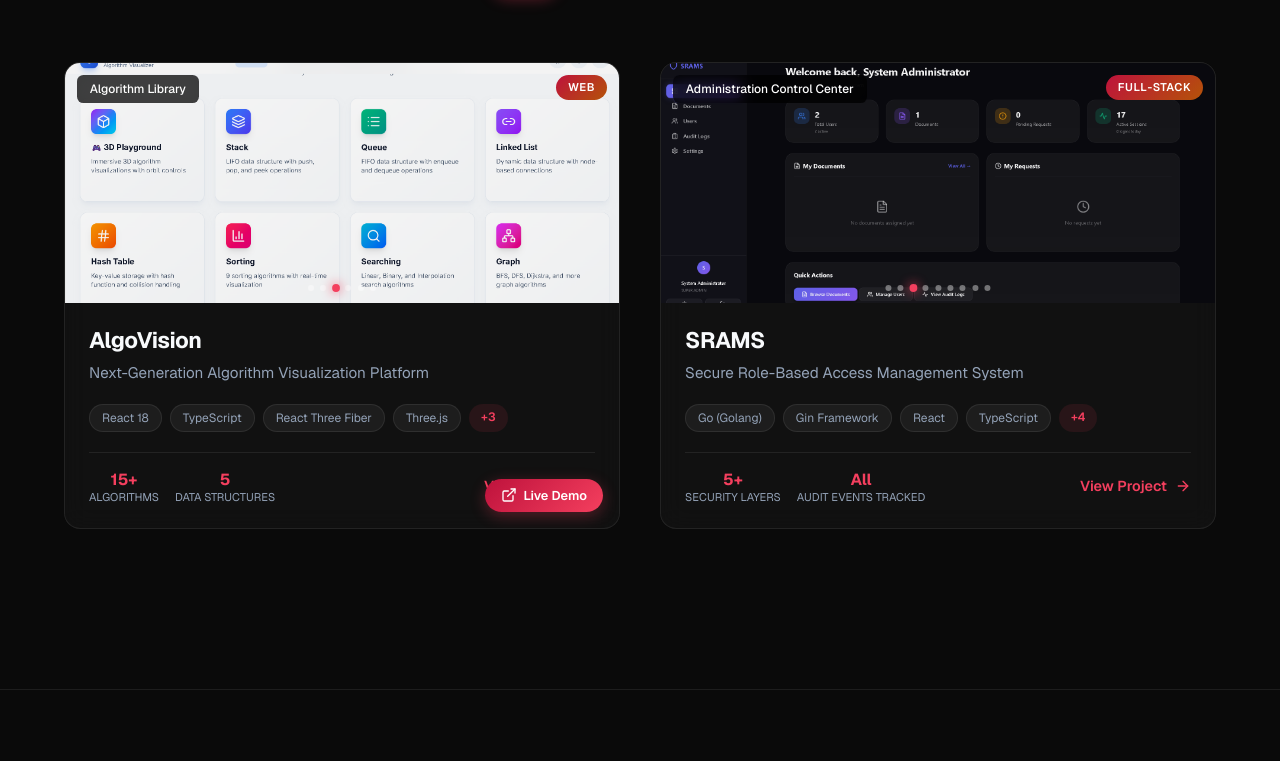
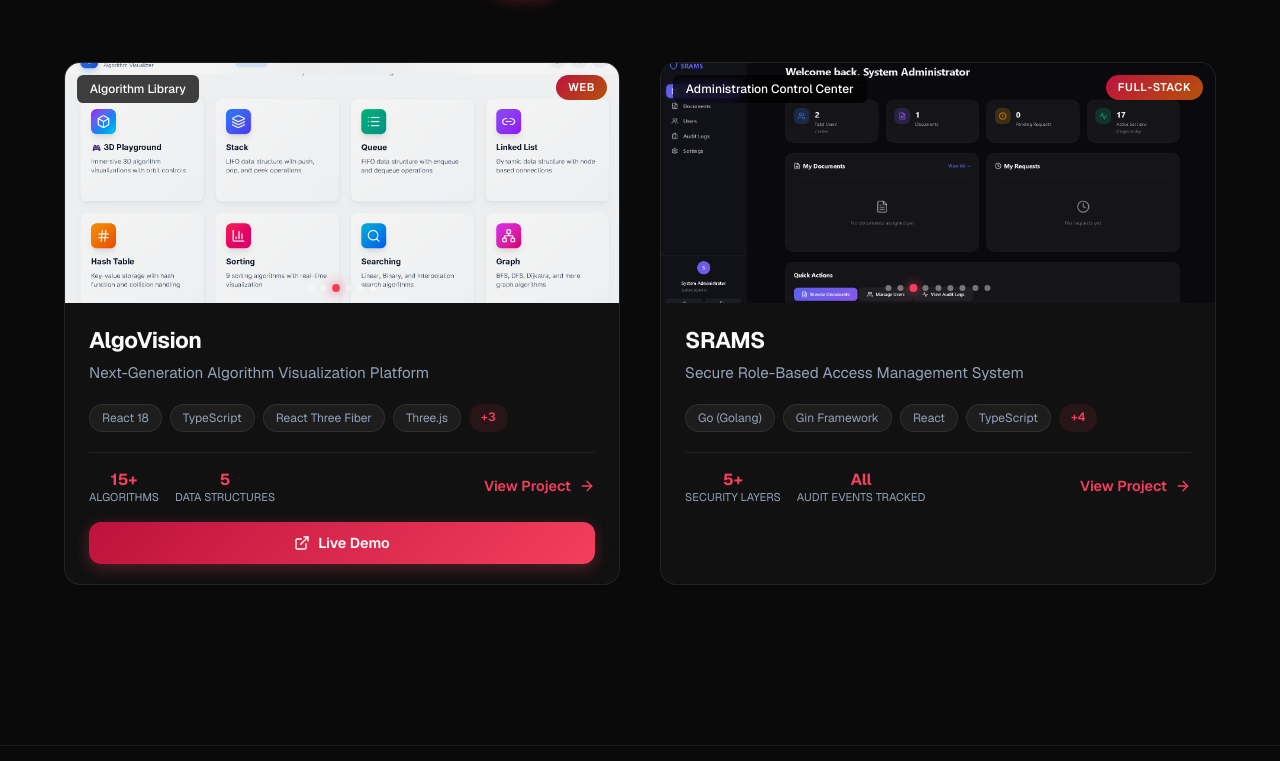
Before and after one commit to ankitraj2234/MyPortfolio, a Next.js app: page / in a window 1280 px wide. Shown: the part 5379-6140 px from the top of the page. Built offline with nearby package versions, Linux system fonts and the light colour scheme.

Commit message:
fix: Exclude posters from Screenshots gallery + fix button overlap - Posters only shown in carousel, not in gallery section - Live Demo button now full-width at card bottom - Added proper spacing to prevent overlapping

```diff
--- a/components/Projects.module.css
+++ b/components/Projects.module.css
@@ -201,6 +201,8 @@
     justify-content: space-between;
     align-items: center;
     padding-top: 1rem;
+    padding-bottom: 3.5rem;
+    /* Space for Live Demo button */
     border-top: 1px solid var(--glass-border);
 }
 
@@ -252,15 +254,17 @@
 /* Live Demo Button */
 .liveButton {
     position: absolute;
-    bottom: 1rem;
-    right: 1rem;
+    bottom: 1.25rem;
+    left: 1.5rem;
+    right: 1.5rem;
     display: flex;
     align-items: center;
-    gap: 0.4rem;
-    padding: 0.5rem 1rem;
+    justify-content: center;
+    gap: 0.5rem;
+    padding: 0.75rem 1.5rem;
     background: linear-gradient(135deg, var(--primary), var(--primary-glow));
-    border-radius: 2rem;
-    font-size: 0.8rem;
+    border-radius: 0.75rem;
+    font-size: 0.9rem;
     font-weight: 600;
     color: white;
     text-decoration: none;
@@ -270,8 +274,9 @@
 }
 
 .liveButton:hover {
-    transform: scale(1.05);
-    box-shadow: 0 6px 20px rgba(244, 63, 94, 0.5);
+    transform: translateY(-2px);
+    box-shadow: 0 8px 25px rgba(244, 63, 94, 0.5);
+    color: white;
 }
 
 /* Responsive */
```
Also changed, not shown: app/projects/[slug]/ProjectShowcase.tsx (+11 -8 lines).
